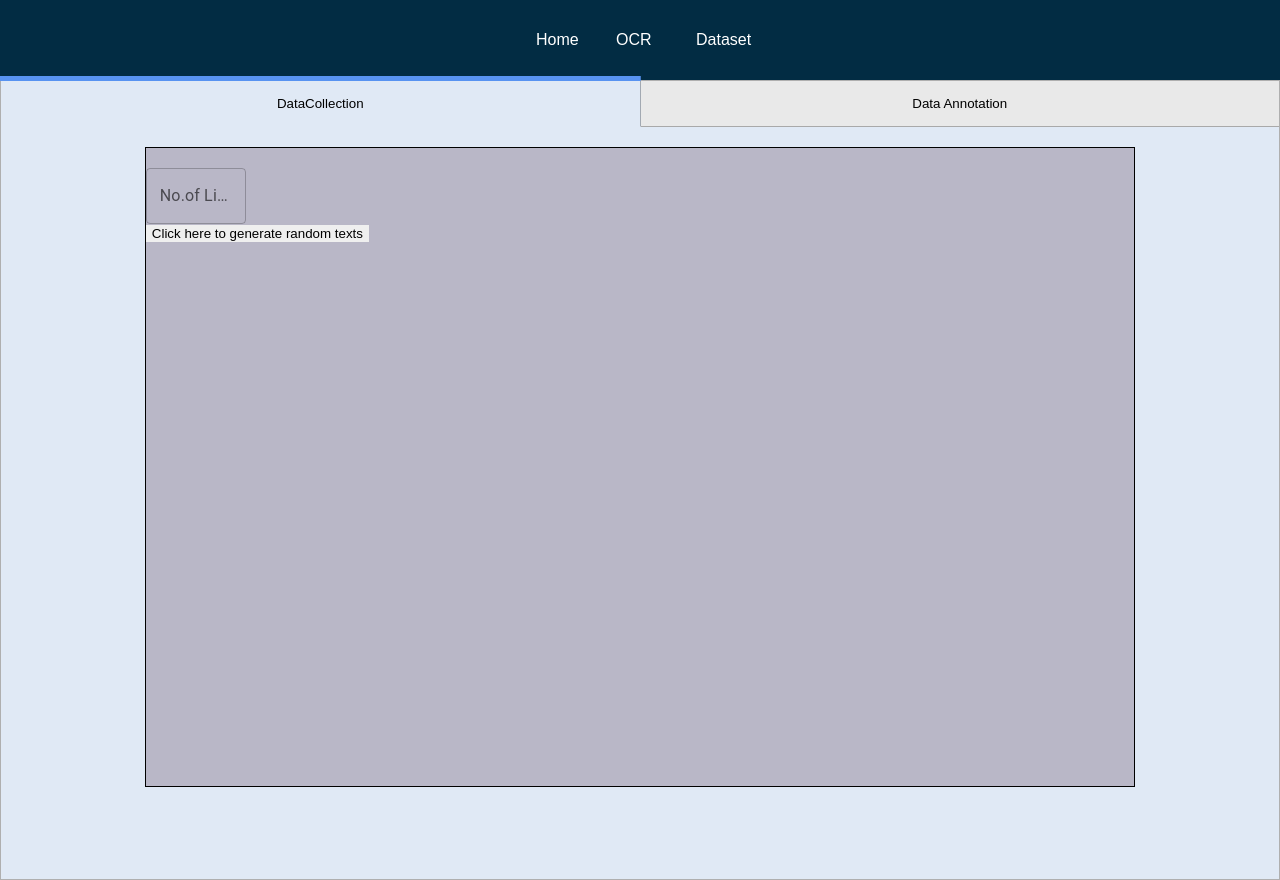
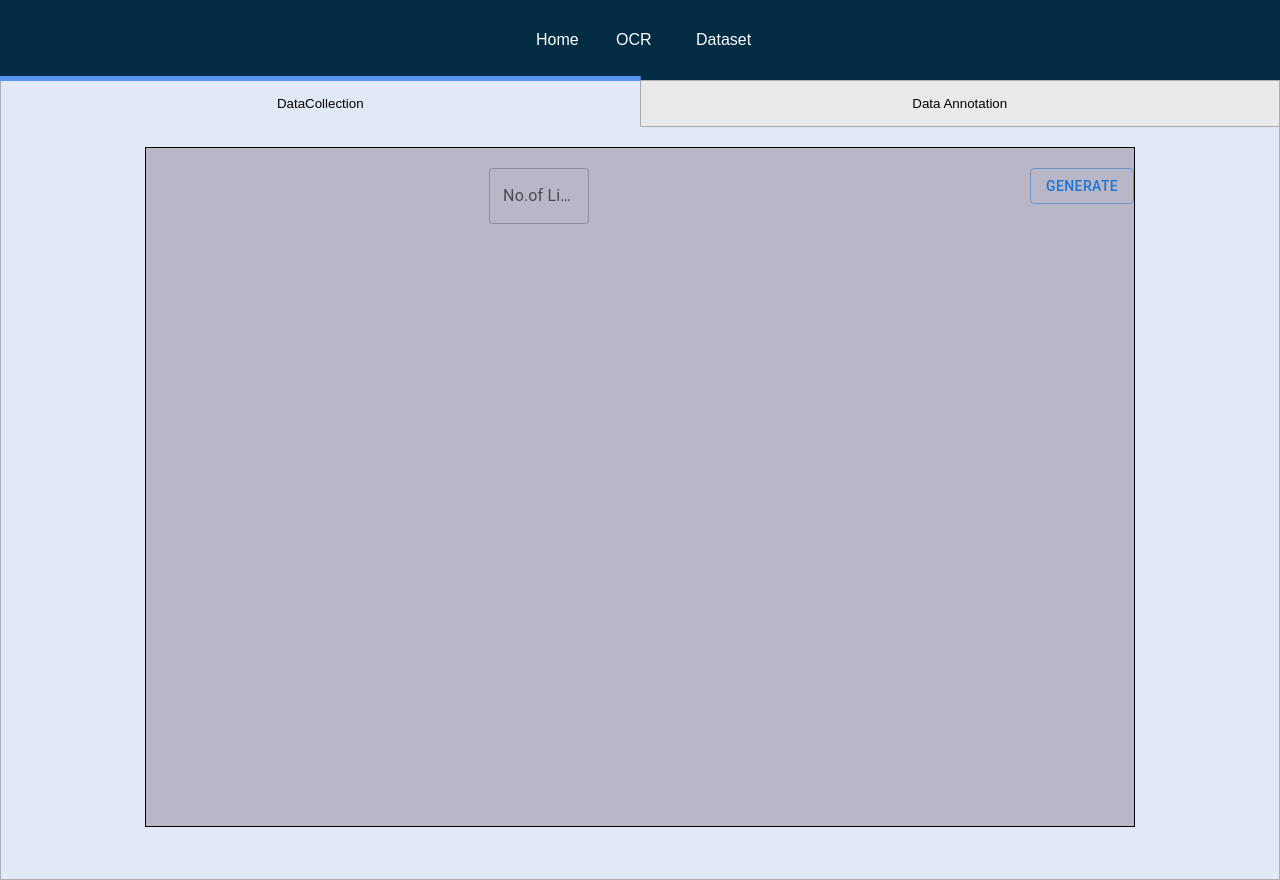
Before and after one commit to abishz17/OCRDataCollector, a React (Create React App) app: page /collect in a window 1280 px wide. Built offline with nearby package versions, Linux system fonts and the light colour scheme.

Commit message:
buttons css updated

```diff
--- a/src/App.css
+++ b/src/App.css
@@ -135,15 +135,21 @@ button {
   position: relative;
   /* align-items: center; */
   width: 80%;
-  height: 80vh;
+  height: 85vh;
 
   background: rgba(83, 54, 80, 0.28);
   border: 1px solid #000000;
 }
 
+.lines{
+  display: flex;
+  align-items: center;}
+
 .ninput {
-  margin-top: 20px;
-  width: 300px;
+  display: block;
+  margin: auto;
+  margin-top: 2%;
+  width: 20%;
 }
 
 .image {
@@ -158,6 +164,12 @@ button {
   right: 10%;
   float: right;
   top: 1%;
+}
+
+.btn-generate {
+  position: relative;
+    margin-top: 2%;
+  float: left;
 }
 
 .preview {
@@ -179,28 +191,17 @@ button {
 }
 
 .box {
-    display: block;
-      margin: auto;
+  display: block;
+  margin: auto;
   box-sizing: border-box;
   position: relative;
   margin-top: 5%;
   width: 80%;
   height: 25%;
+  overflow-y: auto;
+  text-align: center;
 
-  text-align: center;
   background: #d9d9d9;
   border: 1px dashed #000000;
   border-radius: 20px;
 }
-
-.frame {
-  box-sizing: border-box;
-  position: absolute;
-  width: 1404px;
-  height: 49px;
-  left: 80px;
-  top: 128px;
-  border: 1px dashed #000000;
-  justify-content: center;
-  align-items: center;
-}
--- a/src/components/LineText.js
+++ b/src/components/LineText.js
@@ -1,7 +1,16 @@
+import { TextareaAutosize } from "@mui/material";
+
 const LineText = (props) => {
    const lines = props.text;
     return(
-        <p>{lines}</p>
-    )
+        <p> {lines} </p>
+        // <TextareaAutosize
+        //     maxRows={4}
+        //     aria-label="maximum height"
+        //     placeholder="Maximum 4 rows"
+        //     value={lines}
+        //     style={{ width: 600 }}
+        // />
+        )
 }
 export default LineText;
--- a/src/components/TextGenerator.js
+++ b/src/components/TextGenerator.js
@@ -3,6 +3,7 @@ import { useState } from "react";
 import LineText from "./LineText";
 import Ninput from "./Ninput";
 import UploadForm from "./UploadForm";
+import { Button } from "@mui/material";
 
 const TextGenerator = (props) => {
   const [isShown, setIsShown] = useState(false);
@@ -39,26 +40,32 @@ const TextGenerator = (props) => {
   return (
     <>
       <div className="main">
-        <Ninput getNumber={getNumber} />
-        <button onClick={onSubmit}>Click here to generate random texts</button>
+        <div className="lines">
+          <Ninput getNumber={getNumber} />
+          <Button variant="outlined"  className="btn-generate"
+        onClick={onSubmit}>Generate</Button>
+        </div>
         {isShown && (
+          <>
             <div className="box">
-              {<p>{text}</p>}
-              {/* <button
-                onClick={() => {
-                  setText("");
-                }}
-              >
-                Clear
-              </button> */}
+              <LineText text={text} />
             </div>
+            <Button variant="outlined" className="btn-submit"
+              onClick={() => {
+                setText("");
+              }}
+            >
+              Clear
+            </Button>
+            </>
+
         )}
         {isShown && (
           <>
             <UploadForm />
-            <Button variant="outlined" className="btn-submit" >
+            {/* <Button variant="outlined" className="btn-submit" >
               Submit
-            </Button>
+            </Button> */}
           </>
         )}
       </div>
```
